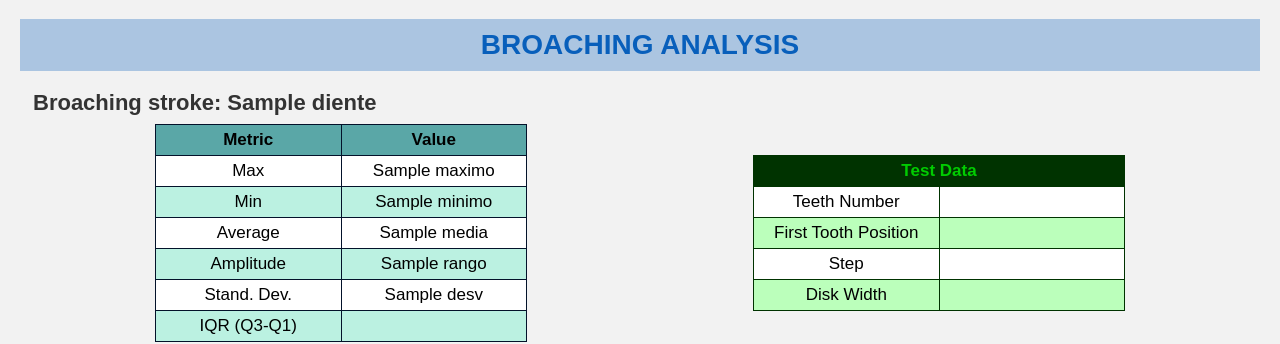
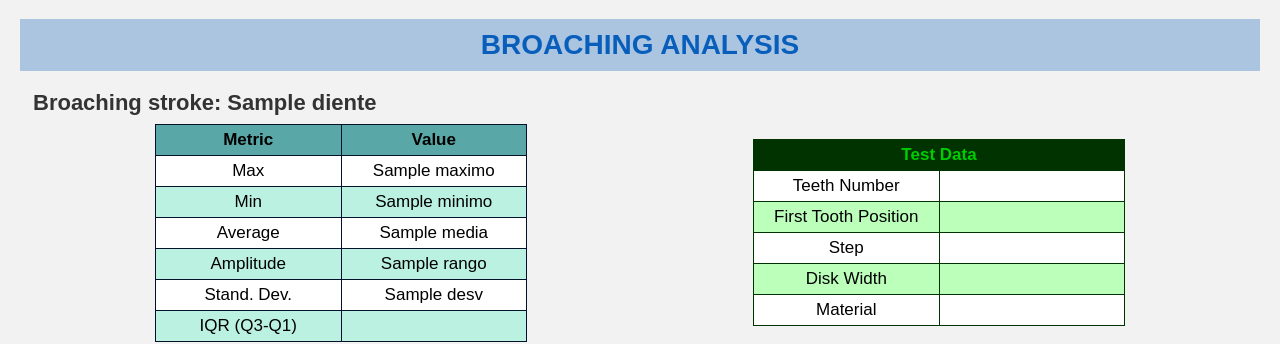
Before and after one commit to CFAA-EHU/broaching_wear_breakage_detection, a Flask app: template templates/index2.html in a window 1280 px wide. Shown: the top 344 px of the page. Run offline with Flask 3, Linux system fonts and the light colour scheme; the template is opened without the code that fills it: most values are stand-ins (such as "Sample title", 1, 10 or a date in 2020); parts of the project's set-up code (start-up, migrations or seed data) failed here and were passed over.

Commit message:
Update index2.html

```diff
--- a/templates/index2.html
+++ b/templates/index2.html
@@ -78,6 +78,10 @@
                 <td>Disk Width</td>
                 <td id="dw"></td>
             </tr>
+            <tr>
+                <td>Material</td>
+                <td id="mat"></td>
+            </tr>
             </tbody>
         </table>
     </div>
@@ -102,12 +106,14 @@
     var texto2 = localStorage.getItem("texto2");
     var texto3 = localStorage.getItem("texto3");
     var texto4 = localStorage.getItem("texto4");
+    var texto5 = localStorage.getItem("texto5");
 
     // Actualizar los elementos de texto con los datos recuperados
     document.getElementById("tn").textContent = texto1;
     document.getElementById("ftp").textContent = texto2;
     document.getElementById("step").textContent = texto3;
     document.getElementById("dw").textContent = texto4;
+    document.getElementById("mat").textContent = texto5;
     </script>
 
     <script>
```
